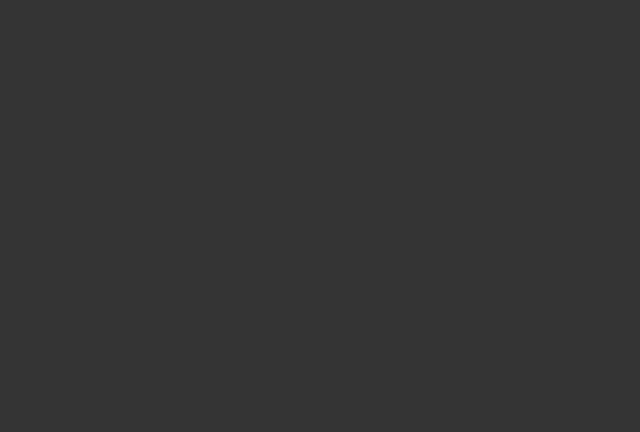
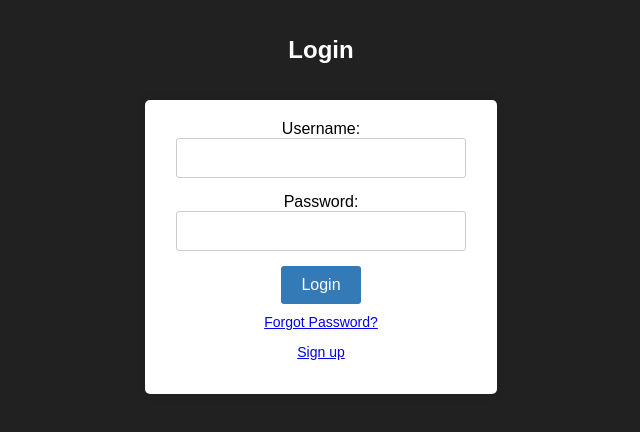
Before and after one commit to LeoDiKadyrov/golang-websocket, a website: page client/authentication.html in a window 1280 px wide. Shown: the whole page, without its empty margins (319-959 px from the left). Drawn offline with Linux system fonts and the light colour scheme.

Commit message:
Added auth html + styles

```diff
--- a/client/authentication.html
+++ b/client/authentication.html
@@ -7,6 +7,32 @@
     <title>Document</title>
 </head>
 <body>
+    <div class="container">
+        <div class="authentication__welcome">
+            <h1 class="welcome__text">Login</h1>
+        </div>
+        <form id="loginForm" class="authentication__form">
+            <label for="username">Username:</label>
+            <input type="text" id="username" name="username" required class="authentication__login"><br>
+
+            <label for="password">Password:</label>
+            <input type="password" id="password" name="password" required class="authentication__password"><br>
+
+            <input type="submit" value="Login" class="authentication__submit">
+
+            <p class="authentication__forgot"><a href="/">Forgot Password?</a></p>
+            <p class="authentication__register"><a href="/">Sign up</a></p>
+        </form>
+
+        <!-- Modals for success and failure -->
+        <div id="successModal" style="display: none;" class="authentication__modal">
+            <p class="modal__content">Authentication successful!</p>
+        </div>
+
+        <div id="failureModal" style="display: none;" class="authentication__modal">
+            <p class="modal__content">Authentication failed. Please check your credentials.</p>
+        </div>
+    </div>
 
     <script src="static/js/authentication.js"></script>
 </body>
--- a/client/static/css/authentication.css
+++ b/client/static/css/authentication.css
@@ -1,3 +1,153 @@
+/* Reset some default styles (similar to registration.css) */
+body, html {
+    margin: 0;
+    padding: 0;
+}
+
+/* Adjust body styles (similar to registration.css) */
 body {
-    background-color: #333;
+    font-family: Arial, sans-serif;
+    background-color: #212121; /* Dark background color */
+    display: flex;
+    flex-direction: column;
+    align-items: center; /* Center content horizontally */
+    justify-content: center; /* Center content vertically */
+    height: 100vh;
 }
+
+/* Keep your container styles (similar to registration.css) */
+.container {
+    max-width: 960px;
+    margin: 0 auto;
+    padding: 20px;
+    flex: 1;
+    display: flex;
+    flex-direction: column;
+}
+
+/* Style the welcome message (similar to registration.css) */
+.authentication__welcome {
+    text-align: center;
+    margin-bottom: 20px; /* Add some spacing below the welcome message */
+}
+
+.welcome__text {
+    font-size: 24px;
+    color: #fff; /* Adjust text color */
+}
+
+/* Style the authentication form (similar to registration.css) */
+.authentication__form {
+    background-color: #fff;
+    padding: 20px;
+    border-radius: 5px;
+    box-shadow: 0px 0px 10px rgba(0, 0, 0, 0.1);
+    text-align: center;
+}
+
+/* Style the form inputs (similar to registration.css) */
+.authentication__login,
+.authentication__password {
+    width: calc(100% - 22px);
+    padding: 10px;
+    margin-bottom: 15px;
+    border: 1px solid #ccc;
+    border-radius: 3px;
+    font-size: 16px;
+    box-sizing: border-box;
+}
+
+/* Style the submit button (similar to registration.css) */
+.authentication__submit {
+    background-color: #337ab7;
+    color: #fff;
+    border: none;
+    border-radius: 3px;
+    padding: 10px 20px;
+    cursor: pointer;
+    font-size: 16px;
+    transition: background-color 0.3s;
+}
+
+.authentication__submit:hover {
+    background-color: #286090;
+}
+
+/* Style the "Forgot Password?" and "Sign in" links (similar to registration.css) */
+.authentication__forgot,
+.authentication__register {
+    text-decoration: none;
+    color: #337ab7;
+    font-size: 14px;
+    margin-top: 10px;
+    display: block;
+}
+
+.authentication__register:hover {
+    color: #286090;
+}
+
+/* Style the new Abdrahman section (similar to registration.css)
+.authentication__abdrahman {
+    background-color: #fff;
+    padding-left: 20px;
+    padding-right: 20px;
+    border-radius: 5px;
+    box-shadow: 0px 0px 10px rgba(0, 0, 0, 0.1);
+    text-align: center;
+}
+
+.abdrahman__text {
+    font-size: 18px;
+    color: #333;
+}
+
+.abdrahman__image {
+    max-width: 100%;
+    margin-bottom: 20px;
+} */
+
+/* Style the footer (unchanged) */
+.footer {
+    color: #fff;
+    padding: 10px 0;
+    text-align: center;
+}
+
+/* The Modal (background) (similar to registration.css) */
+.authentication__modal {
+    display: none; /* Hidden by default */
+    position: fixed; /* Stay in place */
+    z-index: 1; /* Sit on top */
+    left: 0;
+    top: 0;
+    width: 100%; /* Full width */
+    height: 100%; /* Full height */
+    overflow: auto; /* Enable scroll if needed */
+    background-color: rgb(0,0,0); /* Fallback color */
+    background-color: rgba(0,0,0,0.4); /* Black w/ opacity */
+}
+
+/* Modal Content/Box (similar to registration.css) */
+.modal__content {
+    background-color: #fefefe;
+    margin: 15% auto; /* 15% from the top and centered */
+    padding: 20px;
+    border: 1px solid #888;
+    width: 20%; /* Could be more or less, depending on screen size */
+}
+
+/* The Close Button (similar to registration.css) */
+.close {
+    color: #aaa;
+    float: right;
+    font-size: 28px;
+    font-weight: bold;
+}
+
+.close:hover,
+.close:focus {
+    color: black;
+    text-decoration: none;
+    cursor: pointer;
+}
--- a/client/static/js/authentication.js
+++ b/client/static/js/authentication.js
@@ -1 +1 @@
-alert("authentication motherfucker")
+console.log("authentication motherfucker")
```
